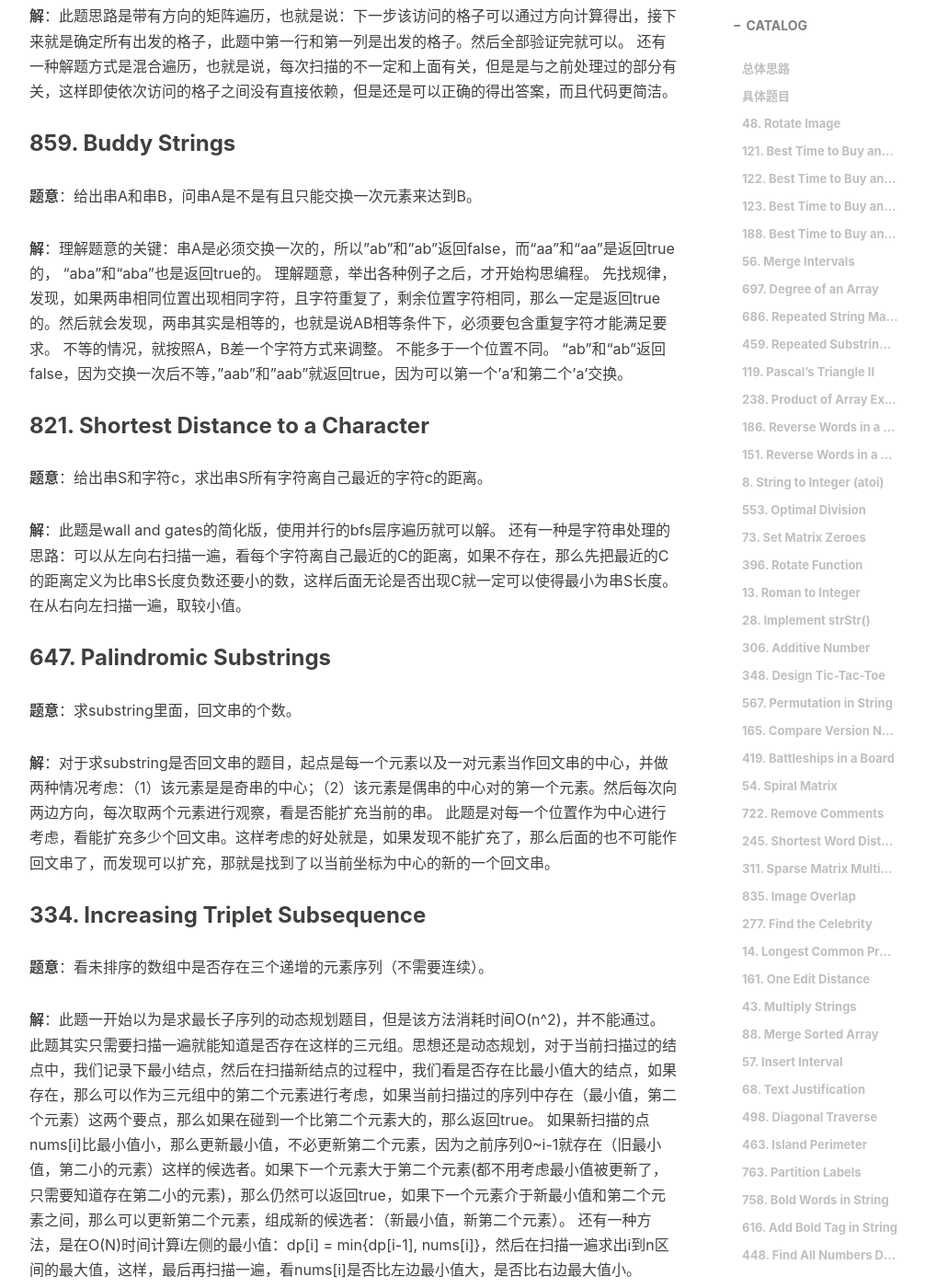
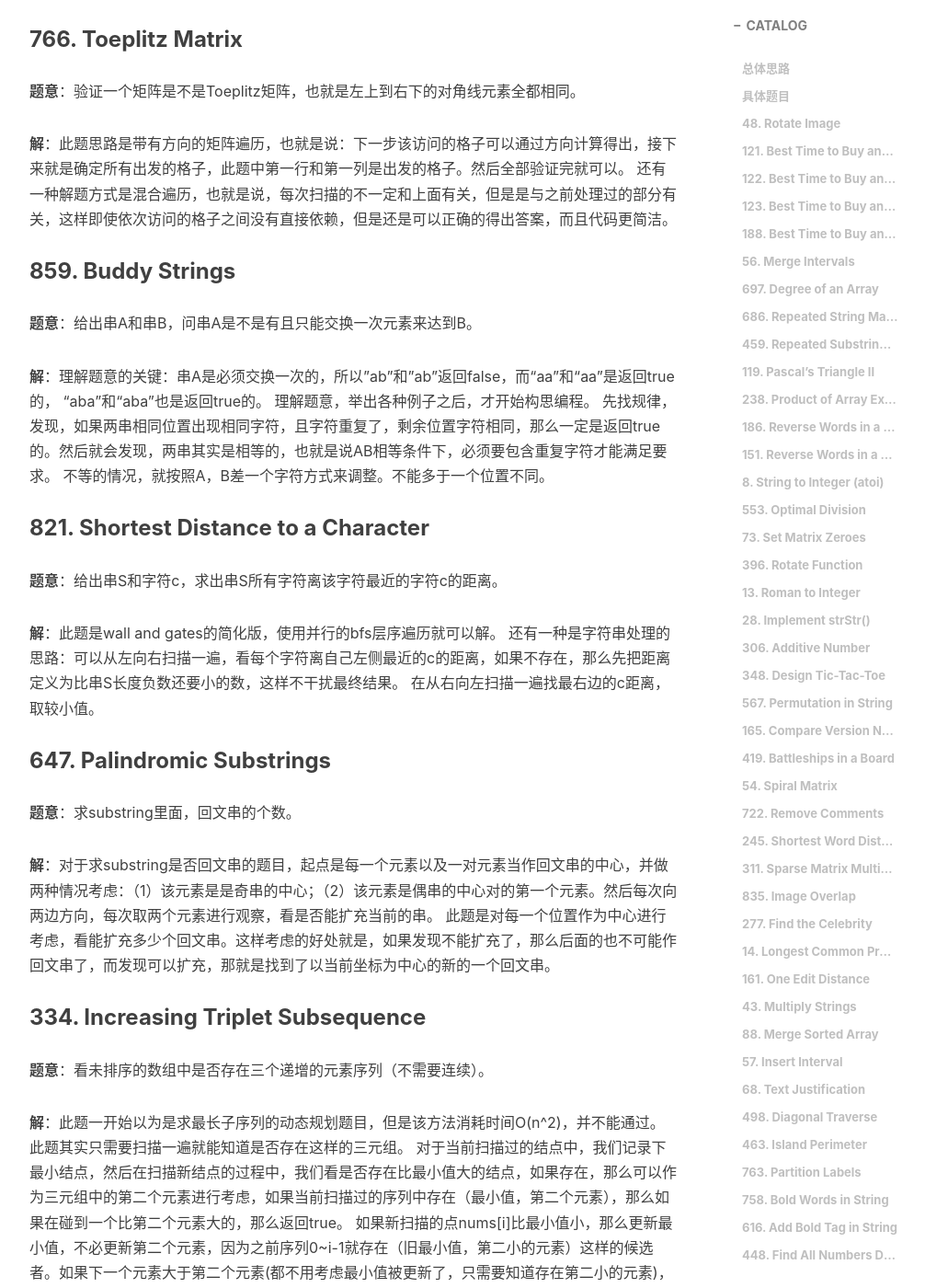
Before and after one commit to jingminglake/jingminglake.github.io, a Jekyll site: the page built from _posts/Leetcode/2017-09-24-Leetcode总结（一）.md, in a window 1280 px wide and 1400 px high, scrolled down 18342 px. Shown: the whole window at 92% size, without its empty margins (233-1239 px from the left). Built offline with Jekyll 4.4.1, drawn with Linux system fonts in a browser that asks for light colours; nearby versions of some CDN libraries; comment, search, counter and statistics services are not loaded; some of the changed text lies outside the part shown.

Commit message:
update Leetcode总结（一）

```diff
--- a/_posts/Leetcode/2017-09-24-Leetcode总结（一）.md
+++ b/_posts/Leetcode/2017-09-24-Leetcode总结（一）.md
@@ -389,26 +389,34 @@
 实际上，对新映射位置的处理相当于彩虹排序。其中下标映射的公式为 (1 + 2*i) % (n | 1)。其中n或1是表示把n补成奇数。
 
 ### 370. Range Addition
-**题意**：给出一个长度为n的全0数组，然后给出k个区间，以及每个区间需要自增的大小，求更新后的数组。
+**题意**：一开始给出一个长度为n的全0数组，然后给出k个下标区间，每个区间对应一个数表示数组需要自增的大小，求更新后的数组。
 
-**解**：此题如果是暴力求解，那么时间复杂度为O(n * k)，因为在最坏情况下，每个区间的大小和数组一样大。
-此题技巧性的解可以做到O(n + k)。做法就是，先在原数组中标记每个区间的开始和结尾，在开始的地方自增inc，然后在区间结束下标的下一个下标（如果有）自增-inc。然后从头到尾扫描一遍，每次元素加上之前元素就可以了。
-此题类似于各种区间类问题。
+**解**：考虑暴力求解，也就是扫描所有下标区间，把覆盖到的坐标进行加一，那么时间复杂度为O(n * k)，因为在最坏情况下，每个区间的大小和数组一样大。
+优化的思路是下标区间实际上有用的部分只是开头和结尾，所以做法就是，先在原数组中标记每个区间的开始和结尾，区间开始下标处加1，区间结尾处减1，然后从头到尾扫描一遍数组，
+使用inc记录当前坐标覆盖的区间数，inc是由前一步inc加上当前本身的值得出的。每一步的inc也就是当前的结果。
+时间复杂度O(n + k)，一开始将k标记到全0数组，花费k时间，在扫描一遍数组花费n时间。
+PS.如果不是全0数组，那么可以使用两个hashmap，分别记录下来一个点处对应的区间起点有多少和区间终点有多少。
+
 ### 809. Expressive Words
 **题意**：给出一个串S和单词集合，然后看单词能不能扩展成串，扩展机制是：必须要是3个以上的字母才能扩展，比如hello不能由helo扩展得到，而helllo可以由helo扩展得到。
 
-**解**：此题一开始以为是hash，但是hash是不对的，因为此题单词的顺序是重要的。所以此题的解题思路是：先把S串压缩，例如heeellooo，那么我们有h : 1, e : 3, l : 2, o : 3，然后在把单词压缩，例如helo，h:1,e:1,l:1,o:1。我们知道，首先，字母顺序一定要一一对应，否则无法扩展，其次，我们看S串字母对应的数字，如果小于单词的字母对应的数字，那么无法扩展；如果可以，接下来看S串字母对应的数字是不是大于3，大于的话就可以，否则看S串字母对应的数字是否和单词的字母对应的数字是否相等，如果不等，那么无法扩展。
+**解**：此题一开始以为是hash，但是hash是不对的，因为此题单词的顺序是重要的。所以此题的解题思路是：先把S串压缩，例如heeellooo，那么我们有h : 1, e : 3, l : 2, o : 3，然后在把单词压缩，例如helo，h:1,e:1,l:1,o:1。
+我们知道，首先，字母顺序一定要一一对应，否则无法扩展，其次，我们看S串字母对应的数字，如果小于单词的字母对应的数字，那么无法扩展；如果可以，接下来看S串字母对应的数字是不是大于3，大于的话就可以，否则看S串字母对应的数字是否和单词的字母对应的数字是否相等，如果不等，那么无法扩展。
 编程时候注意一个细节：如果压缩后的两个串长度不等，那么说明无法扩展，直接返回。
+
 ### 777. Swap Adjacent in LR String
 **题意**:RX变XR, XL变LX，现在求start串能不能唯一的变为end串。
 
 **解**：此题不能bfs暴力解，而是采用观察规律的方法。此题去掉X之后的start串和end串必须一样。另外，我们比较下去掉X的start串和end串：RXXLRXRXL    => XRLXXRRLX
 RX变成XR意味着end串中R一定出现在原来start串R的右边，反之，XL变成LX意味着end串中的L一定出现在原来start串L的左边。这一个性质要在串的任何位置得到满足，也就是说，从左向右扫描串，期间要保证start串里面R个数要严格小于等于end串，而start串L的个数要严格大于等于end串。
+
 ### 816. Ambiguous Coordinates
-**题意**: 大意是，给出一个串S，求将串切分为坐标(x, y)的所有情况，其中坐标内部可以加上“.”构造小数。当然也存在不合法的情况：例如0.0，00，001，00.01都是不合法的情况。
+**题意**: 给出一个串S，求将串切分为坐标(x, y)的所有情况，其中坐标内部可以加上“.”构造小数。当然也存在不合法的情况：例如0.0，00，001，00.01都是不合法的情况。
+
 **解**：暴力求解，先从第i（1 <= i <= n - 1）个位置考虑把S断成两个部分A和B，然后每个部分内部在考虑使用“.”来进行分割，返回的两个集合在进行组合，就可以得出一个位置切分后的答案。
 判断A、B不合法的情况：首先，如果串A大小为0，那么不合法，或者A的大小大于0，但是A同时以0开头和结尾，那么也不合法。如果是以0开头，那么唯一的合法形式就是0.xxxx。如果是以0结尾，那么唯一合法形式就是不加“.”的串本身。此外就是从1到i-1都能加“.”以及串本身的情况。
 PS.原来的串是带有()的。
+
 ### 769. Max Chunks To Make Sorted
 **题意**：给出0到n-1的排列，问需要分成多少组，然后组内排序（不是翻转）之后，最后总体排列还原成0到n-1的有序情况。例如4，3，2，1，0变成0，1，2，3，4只能是分一组排序。
 
@@ -417,40 +425,45 @@
 所以，此题又可以与区间问题关联起来，例如串3，4，0，1，2。我们看第一个3的时候，对3的理解变为它的覆盖范围是下标区间[0, 3]，也就是{3,4,0,1}。而后面4的作用范围是[1, 4]。我们发现两个下标区间是重叠的，对于最终答案，我们发现结果是1，也就是意味着此题转化为求[0, n -1]会出现多少个独立的小区间,和大楼轮廓问题有一些相似之处，可以覆盖的范围就是高度。
 所以，此题的一种解法就是扫描，记录当前元素的从当前下标开始的区间的覆盖范围的当前最大值，（1）如果扫描下标比当前最大值小，意味着当前下标是被最大值所在区间给覆盖住的，也就不计入结果。（2）会不会出现当前下标大于最大值呢？也就是说最大值覆盖不到当前下标呢？不存在的，即使严格按照升序来排也做不到。（3）当前下标等于最大值，意味着之前最大值的覆盖范围在此处消失，此时对结果数加1，也就是说之前的区间是一个独立的区间。
 最大值进行更新意味着什么？如果之前最大值覆盖范围已经消失，意味着新区间的开始，如果之前最大值覆盖范围还没有消失，意味着出现区间重叠（此时区间数不变），也就好比是一个楼被后面的高楼给覆盖了。
+
 ### 163. Missing Ranges
 **题意**：给出上下界，再给出若干数，现在求数之间的区间。
 
 **解**：此题处理上下界的方法必须独特，给出几个例子：一个是元素等于上界的情况：[-1]在下界为-2，上界为-1的情况下，答案是{[-2]}。做法是扫描，如果发现lower与当前扫描元素有差距0以上，那么就把差距区间记录到答案中，然后lower更新为扫描元素大小+1。扫描完之后，在对lower和上限做最后的处理。
 最后还要注意元素+1会导致整数越界的情况，所以统一使用long型。
+
 ### 766. Toeplitz Matrix
 **题意**：验证一个矩阵是不是Toeplitz矩阵，也就是左上到右下的对角线元素全都相同。
 
 **解**：此题思路是带有方向的矩阵遍历，也就是说：下一步该访问的格子可以通过方向计算得出，接下来就是确定所有出发的格子，此题中第一行和第一列是出发的格子。然后全部验证完就可以。
 还有一种解题方式是混合遍历，也就是说，每次扫描的不一定和上面有关，但是是与之前处理过的部分有关，这样即使依次访问的格子之间没有直接依赖，但是还是可以正确的得出答案，而且代码更简洁。
+
 ### 859. Buddy Strings
 **题意**：给出串A和串B，问串A是不是有且只能交换一次元素来达到B。
 
 **解**：理解题意的关键：串A是必须交换一次的，所以"ab"和"ab"返回false，而“aa”和“aa”是返回true的， “aba”和“aba”也是返回true的。
 理解题意，举出各种例子之后，才开始构思编程。
 先找规律，发现，如果两串相同位置出现相同字符，且字符重复了，剩余位置字符相同，那么一定是返回true的。然后就会发现，两串其实是相等的，也就是说AB相等条件下，必须要包含重复字符才能满足要求。
-不等的情况，就按照A，B差一个字符方式来调整。
-不能多于一个位置不同。
-“ab”和“ab”返回false，因为交换一次后不等，"aab"和"aab"就返回true，因为可以第一个'a'和第二个'a'交换。
+不等的情况，就按照A，B差一个字符方式来调整。不能多于一个位置不同。
+
 ### 821. Shortest Distance to a Character
-**题意**：给出串S和字符c，求出串S所有字符离自己最近的字符c的距离。
+**题意**：给出串S和字符c，求出串S所有字符离该字符最近的字符c的距离。
 
 **解**：此题是wall and gates的简化版，使用并行的bfs层序遍历就可以解。
-还有一种是字符串处理的思路：可以从左向右扫描一遍，看每个字符离自己最近的C的距离，如果不存在，那么先把最近的C的距离定义为比串S长度负数还要小的数，这样后面无论是否出现C就一定可以使得最小为串S长度。
-在从右向左扫描一遍，取较小值。
+还有一种是字符串处理的思路：可以从左向右扫描一遍，看每个字符离自己左侧最近的c的距离，如果不存在，那么先把距离定义为比串S长度负数还要小的数，这样不干扰最终结果。
+在从右向左扫描一遍找最右边的c距离，取较小值。
+
 ### 647. Palindromic Substrings
 **题意**：求substring里面，回文串的个数。
 
 **解**：对于求substring是否回文串的题目，起点是每一个元素以及一对元素当作回文串的中心，并做两种情况考虑：（1）该元素是是奇串的中心；（2）该元素是偶串的中心对的第一个元素。然后每次向两边方向，每次取两个元素进行观察，看是否能扩充当前的串。
 此题是对每一个位置作为中心进行考虑，看能扩充多少个回文串。这样考虑的好处就是，如果发现不能扩充了，那么后面的也不可能作回文串了，而发现可以扩充，那就是找到了以当前坐标为中心的新的一个回文串。
+
 ### 334. Increasing Triplet Subsequence
 **题意**：看未排序的数组中是否存在三个递增的元素序列（不需要连续）。
 
 **解**：此题一开始以为是求最长子序列的动态规划题目，但是该方法消耗时间O(n^2)，并不能通过。
-此题其实只需要扫描一遍就能知道是否存在这样的三元组。思想还是动态规划，对于当前扫描过的结点中，我们记录下最小结点，然后在扫描新结点的过程中，我们看是否存在比最小值大的结点，如果存在，那么可以作为三元组中的第二个元素进行考虑，如果当前扫描过的序列中存在（最小值，第二个元素）这两个要点，那么如果在碰到一个比第二个元素大的，那么返回true。
-如果新扫描的点nums[i]比最小值小，那么更新最小值，不必更新第二个元素，因为之前序列0~i-1就存在（旧最小值，第二小的元素）这样的候选者。如果下一个元素大于第二个元素(都不用考虑最小值被更新了，只需要知道存在第二小的元素)，那么仍然可以返回true，如果下一个元素介于新最小值和第二个元素之间，那么可以更新第二个元素，组成新的候选者：（新最小值，新第二个元素）。
-还有一种方法，是在O(N)时间计算i左侧的最小值：dp[i] = min{dp[i-1], nums[i]}，然后在扫描一遍求出i到n区间的最大值，这样，最后再扫描一遍，看nums[i]是否比左边最小值大，是否比右边最大值小。
+此题其实只需要扫描一遍就能知道是否存在这样的三元组。
+对于当前扫描过的结点中，我们记录下最小结点，然后在扫描新结点的过程中，我们看是否存在比最小值大的结点，如果存在，那么可以作为三元组中的第二个元素进行考虑，如果当前扫描过的序列中存在（最小值，第二个元素），那么如果在碰到一个比第二个元素大的，那么返回true。
+如果新扫描的点nums\[i]比最小值小，那么更新最小值，不必更新第二个元素，因为之前序列0~i-1就存在（旧最小值，第二小的元素）这样的候选者。如果下一个元素大于第二个元素(都不用考虑最小值被更新了，只需要知道存在第二小的元素)，那么仍然可以返回true，如果下一个元素介于新最小值和第二个元素之间，那么可以更新第二个元素，组成新的候选者：（新最小值，新第二个元素）。
+还有一种方法，是在O(N)时间计算i左侧的最小值：dp\[i] = min{dp\[i-1], nums\[i]}，然后在扫描一遍求出i右侧的最大值，这样，最后再扫描一遍，看所有的nums\[i]是否有比左边最小值大，是否比右边最大值小的。
```
